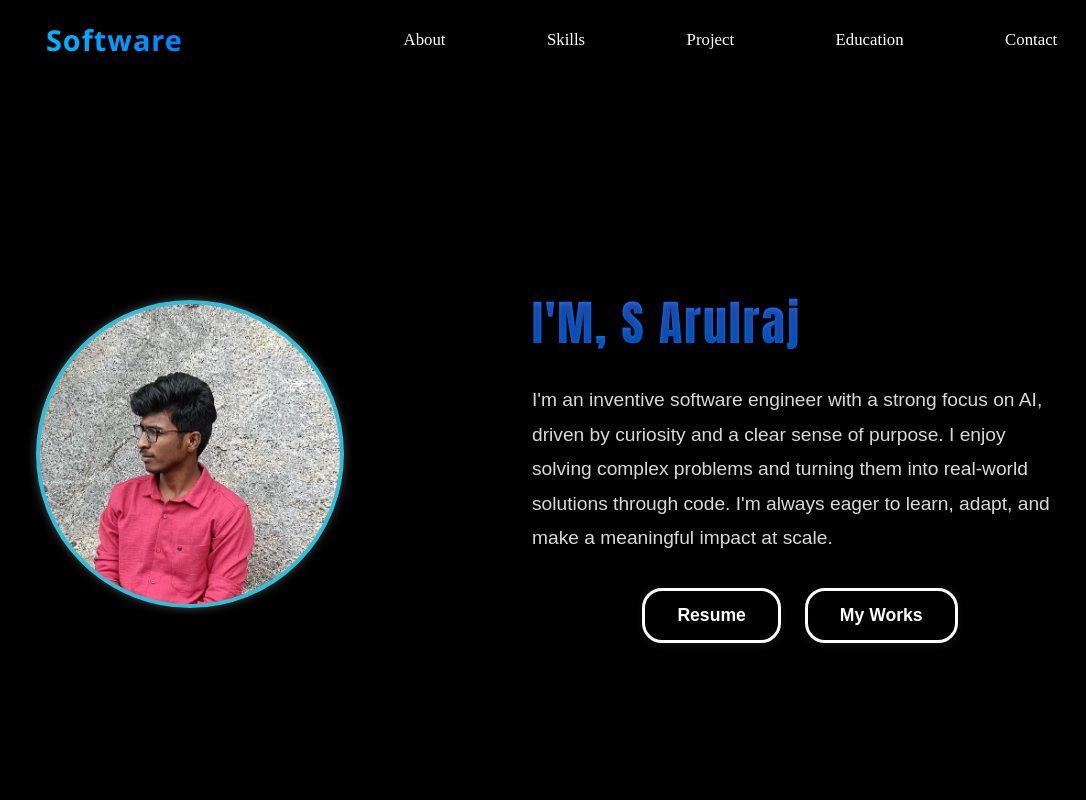
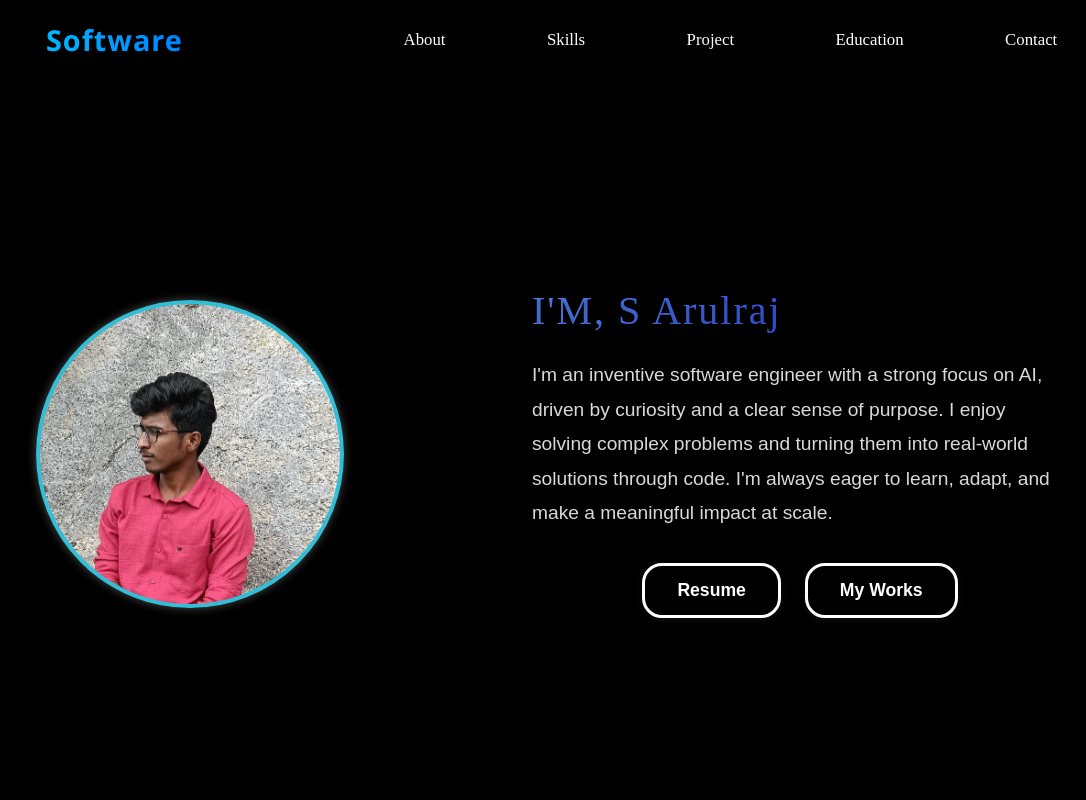
Before and after one commit to SArulRaj24/Portfolio_S_A_Raj, a React (Vite) app: page / in a window 1280 px wide. Shown: the top 800 px of the page, without its empty margins (156-1242 px from the left). Built offline with nearby package versions, Linux system fonts and the light colour scheme.

Commit message:
name style

```diff
--- a/src/Components/Topcontent/Topcontent.css
+++ b/src/Components/Topcontent/Topcontent.css
@@ -53,10 +53,11 @@
 }
 
 .topcontent__name {
-  font-family:Impact, Haettenschweiler, 'Arial Narrow Bold', sans-serif; /* Modern and clean font */
-  font-size: 3rem; /* Slightly larger for emphasis */
-  font-weight: 100; /* Bold for strong visual impact */
-  background: linear-gradient(180deg, #2e67eb 0%, #0072ff 100%); /* Vibrant gradient matching portfolio theme */
+  font-family:'apple-system'; /* Modern and clean font */
+  font-size:2.5rem; /* Slightly larger for emphasis */
+  font-weight: 400;
+  font-style: normal;/* Bold for strong visual impact */
+  background: linear-gradient(90deg, #5484f4 0%, #1b28de 100%); /* Vibrant gradient matching portfolio theme */
   -webkit-background-clip: text;
   -webkit-text-fill-color: transparent;
   background-clip: text;
```
